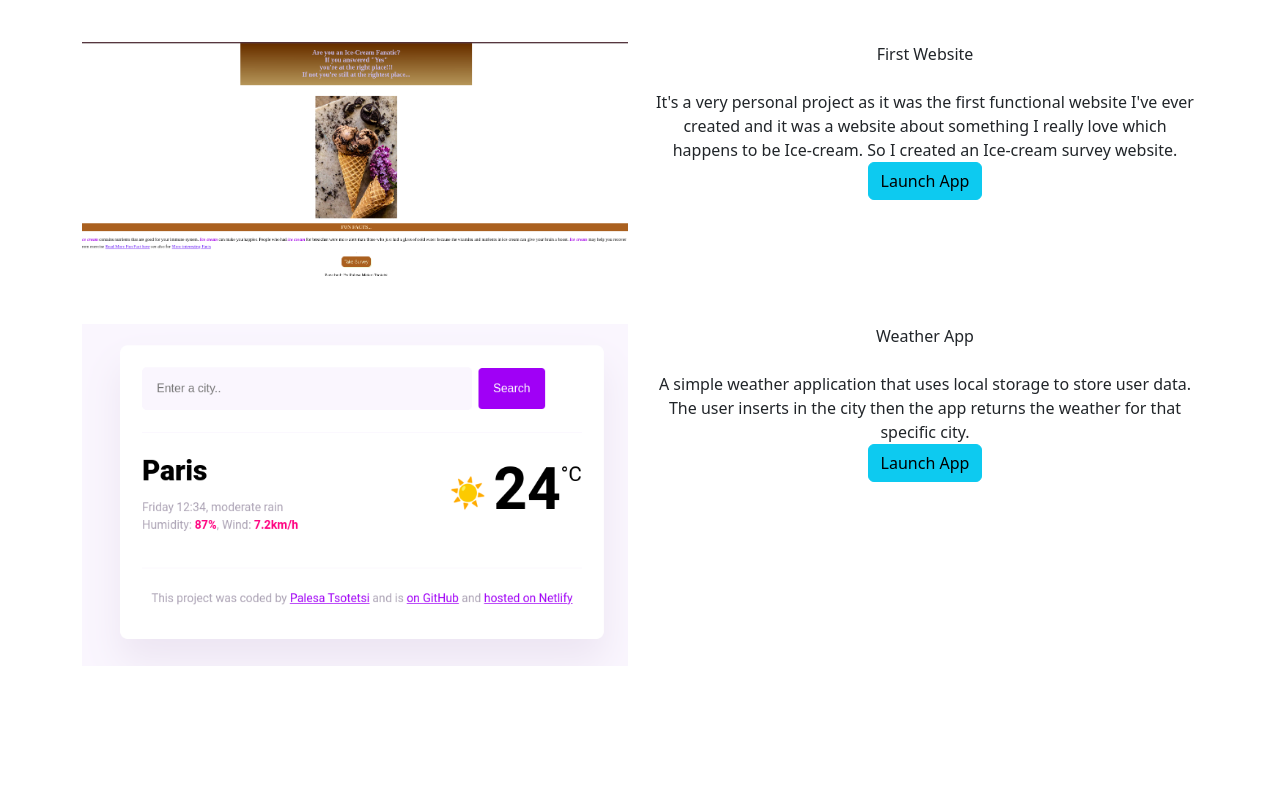
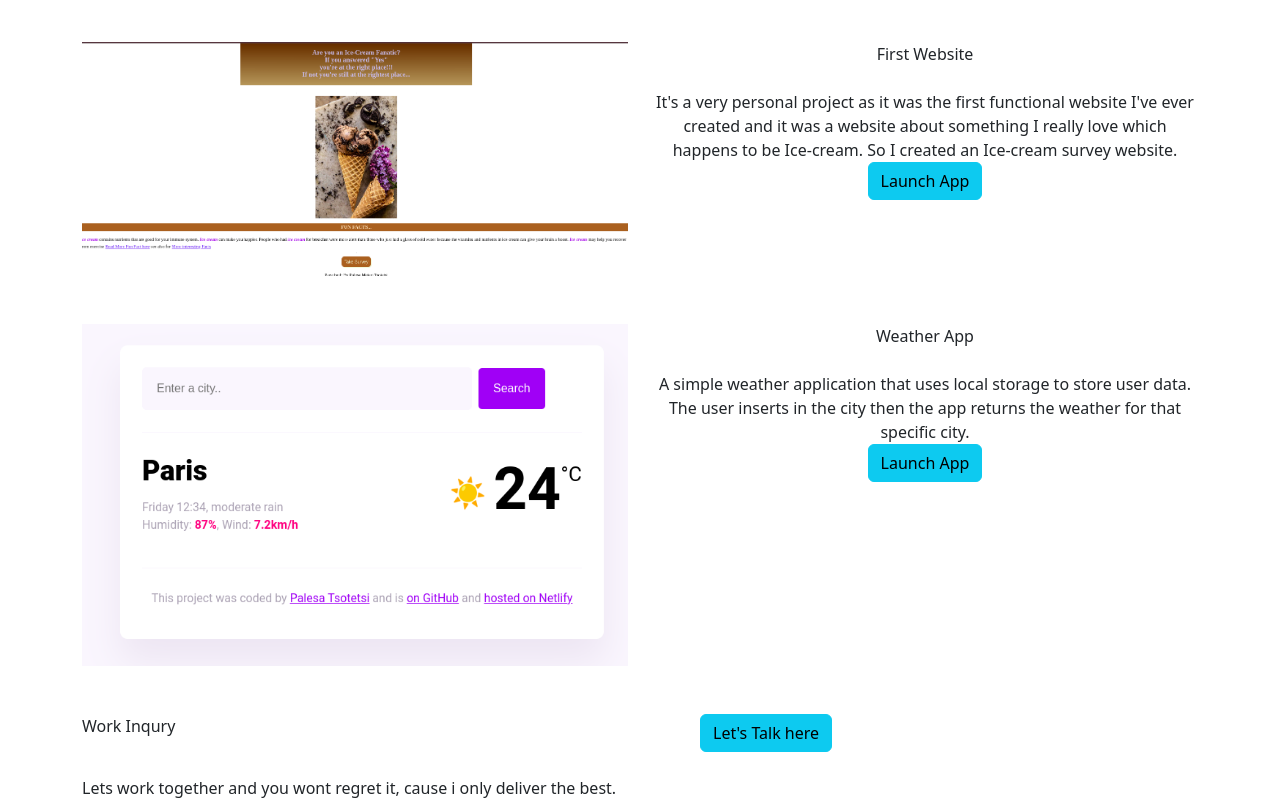
Before and after one commit to Palesa-Tsotetsi/detailed-About-Palesa, a plain HTML site: page index.html in a window 1280 px wide. Shown: the part 1407-2207 px from the top of the page. Before the commit the page ends 2121 px from the top, so only its background shows below. Drawn offline with nearby package versions, Linux system fonts and the light colour scheme; a web font is replaced by a local one.

Commit message:
Update index.html

```diff
--- a/index.html
+++ b/index.html
@@ -119,5 +119,18 @@
             </div>
         </div>
     </div>
+    <div class="container">
+      <div class="row">
+        <div class="col">
+            Work Inqury
+        </div>
+        <div class="col">
+          <button type="button" class="btn btn-info ms-5">Let's Talk here</button>
+        </div>
+        </div>
+      <br>
+      Lets work together and you wont regret it, cause i only deliver the best.
+
+    </div>
 </body>
 </html>
```
